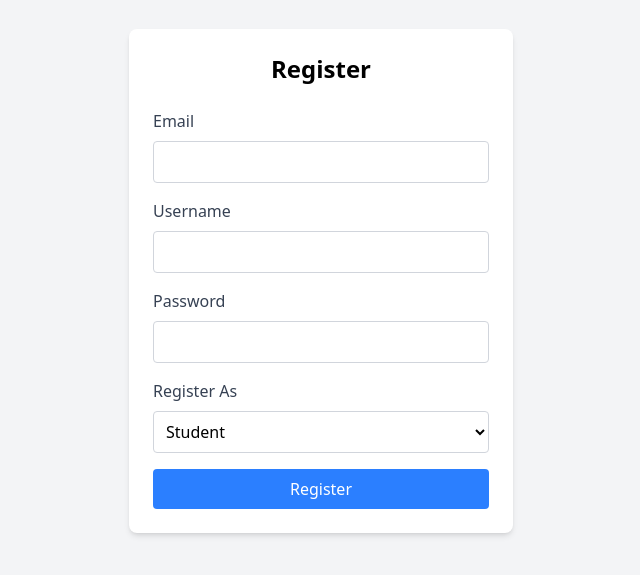
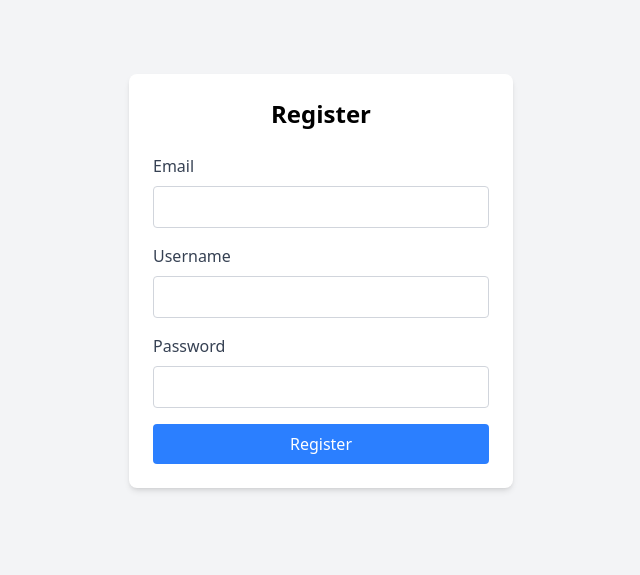
Before and after one commit to adibmahmud007/capstone-hub, a React (Vite) app: page / in a window 1280 px wide. Shown: the part 119-694 px from the top of the page, without its empty margins (319-959 px from the left). Built offline with nearby package versions, Linux system fonts and the light colour scheme.

Commit message:
Login Modified

```diff
--- a/src/components/Registration/Registration.jsx
+++ b/src/components/Registration/Registration.jsx
@@ -7,12 +7,12 @@ const Registration = () => {
     const [email, setEmail] = useState('');
     const [username, setUsername] = useState('');
     const [password, setPassword] = useState('');
-    const [userType, setUserType] = useState('student');
+    // const [userType, setUserType] = useState('student');
 
     const handleSubmit = (e) => {
         e.preventDefault();
         // Handle registration logic here
-        console.log({ email, username, password, userType });
+        console.log({ email, username, password });
     };
     return (
         <div className="flex items-center justify-center min-h-screen bg-gray-100">
@@ -58,19 +58,6 @@ const Registration = () => {
                     />
                 </div>
 
-                <div className="mb-4">
-                    <label className="block text-gray-700 mb-2" htmlFor="userType">Register As</label>
-                    <select
-                        id="userType"
-                        value={userType}
-                        onChange={(e) => setUserType(e.target.value)}
-                        className="w-full p-2 border border-gray-300 rounded"
-                    >
-                        <option value="student">Student</option>
-                        <option value="admin">Admin</option>
-                    </select>
-                </div>
-
                 <button
                     type="submit"
                     className="w-full bg-blue-500 text-white p-2 rounded hover:bg-blue-600 transition"
```
